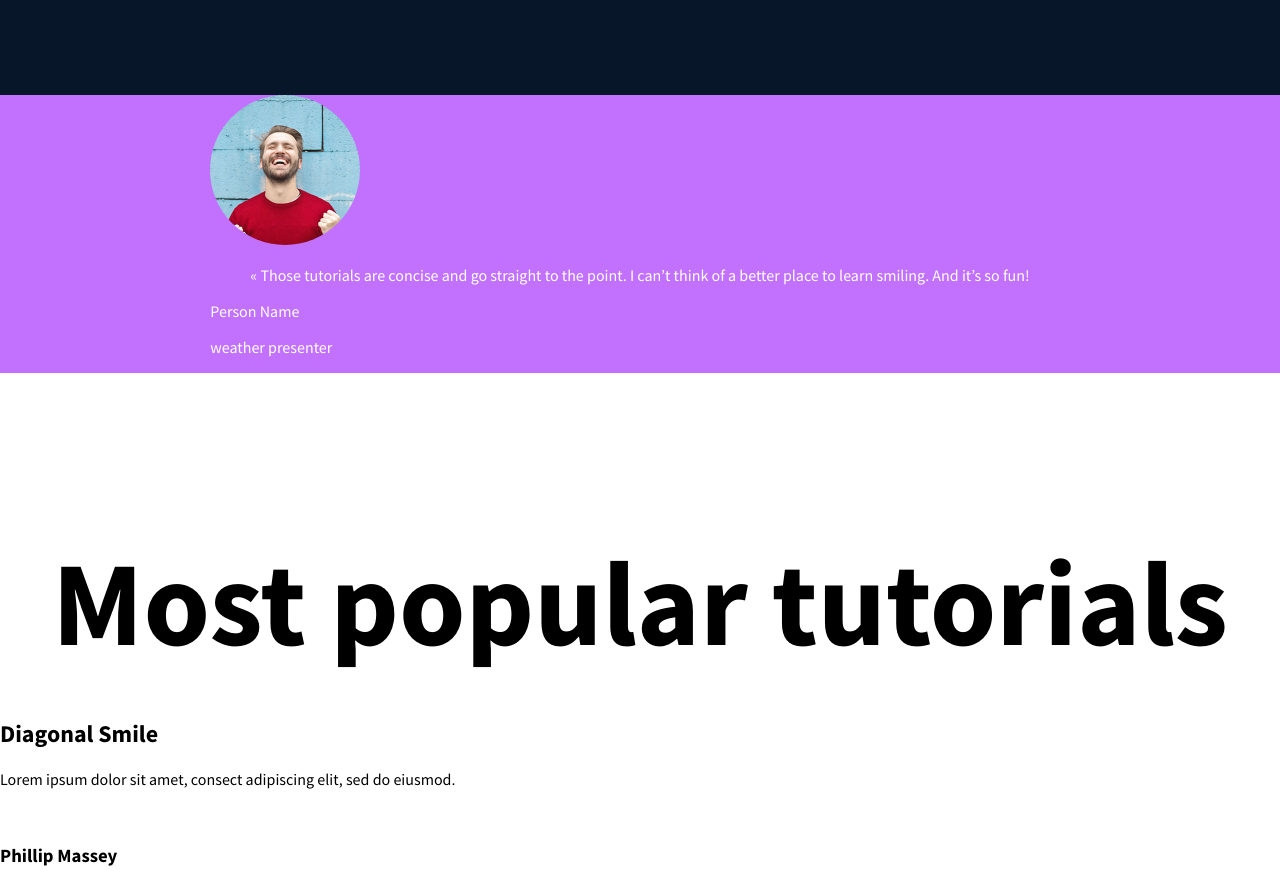
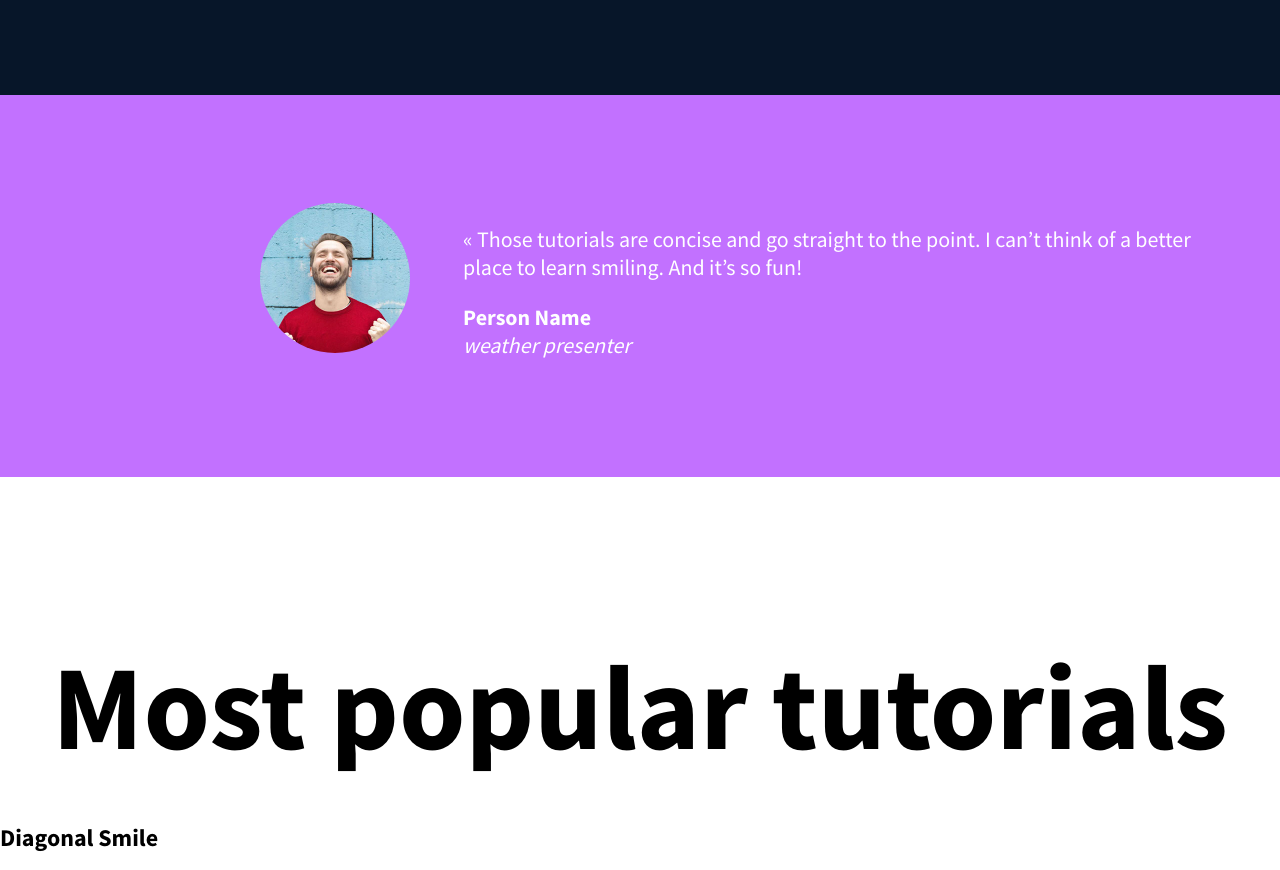
Before and after one commit to Zytronium/atlas-web-development, a plain HTML site: page css_advanced/index.html in a window 1280 px wide. Shown: the part 984-1854 px from the top of the page. Drawn offline with Linux system fonts and the light colour scheme.

Commit message:
Started on CSS for the Quotes section

```diff
--- a/css_advanced/index.html
+++ b/css_advanced/index.html
@@ -62,9 +62,9 @@
 <main>
     <!-- Quotes -->
     <section id="testimonials">
-        <div>
+        <div id="testimonials-container">
             <img class="avatar" src="images/profile_5.jpg" alt="">
-            <div>
+            <div id="testimonials-text">
                 <blockquote class="quote">
                     « Those tutorials are concise and go straight to the
                     point. I can’t think of a better place to learn smiling.
--- a/css_advanced/styles.css
+++ b/css_advanced/styles.css
@@ -128,6 +128,49 @@ nav a {
     color: white;
     display: flex;
     justify-content: center;
+    font-size: 22px;
+}
+
+#testimonials .author {
+    font-weight: bold;
+    font-size: 22px;
+}
+
+#testimonials .sub-title {
+    font-style: italic;
+}
+
+#testimonials-container {
+    display: flex;
+    flex-direction: row;
+    margin: 108px 0 124px 260px;
+}
+
+#testimonials-container img {
+    margin-right: 53px;
+}
+
+#testimonials-text {
+    display: flex;
+    flex-direction: column;
+    max-height: 150px;
+}
+
+#testimonials-text * {
+    margin-left: 0;
+}
+
+#testimonials-text blockquote {
+    margin-bottom: 11px;
+}
+
+#testimonials-text .author {
+    margin-top: 11px;
+    margin-bottom: 0;
+}
+
+#testimonials-text .sub-title {
+    margin-top: 0;
 }
 
 /* light */
```
Also changed, not shown: 1 other file.
